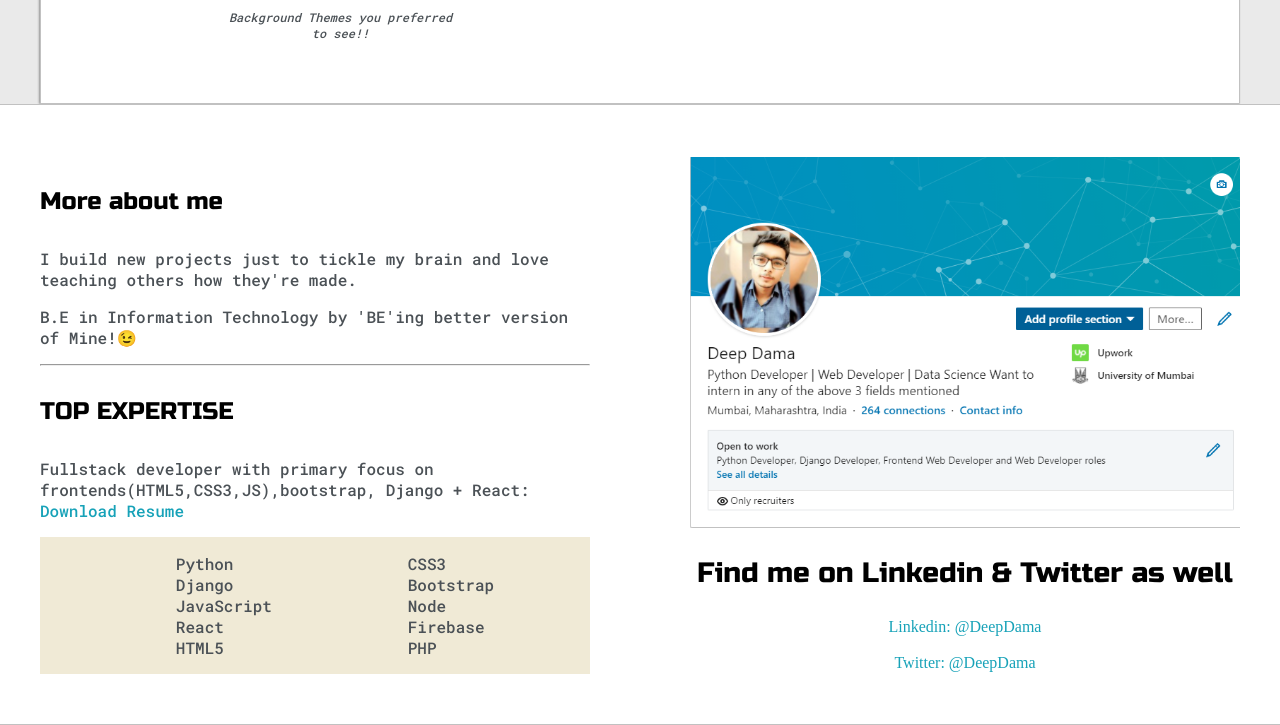
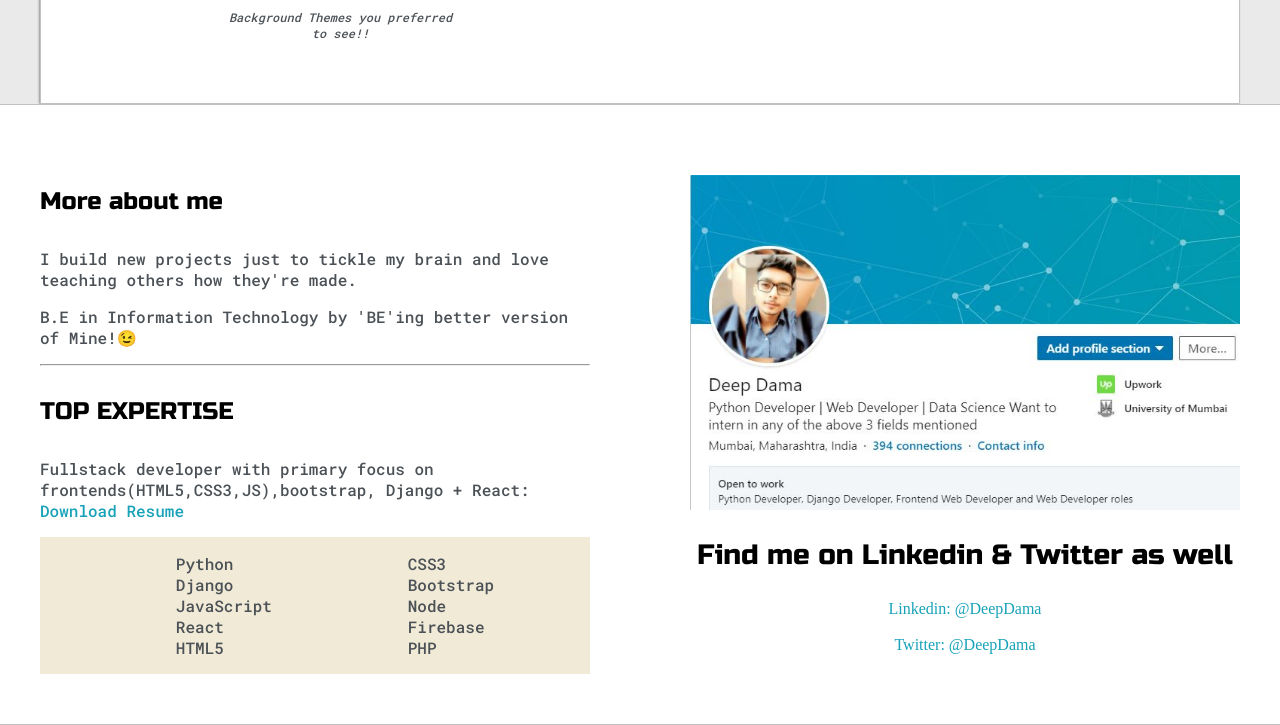
Before and after one commit to DeepDama/Deep-Dama-Portfolio, a plain HTML site: page index.html in a window 1280 px wide. Shown: the part 576-1301 px from the top of the page. Drawn offline with Linux system fonts and the light colour scheme.

Commit message:
Update index.html

```diff
--- a/index.html
+++ b/index.html
@@ -114,7 +114,7 @@
 
 
 				<div class="social-links">
-					<img id="social_img" src="images/linkedin.png">
+					<img id="social_img" src="images/mylinkedinprofile.jpg">
 					<h3>Find me on Linkedin & Twitter as well</h3>
 
 					<a target="_blank" href="https://www.linkedin.com/in/deep-dama-2a6a511a5/">Linkedin: @DeepDama</a>
```
